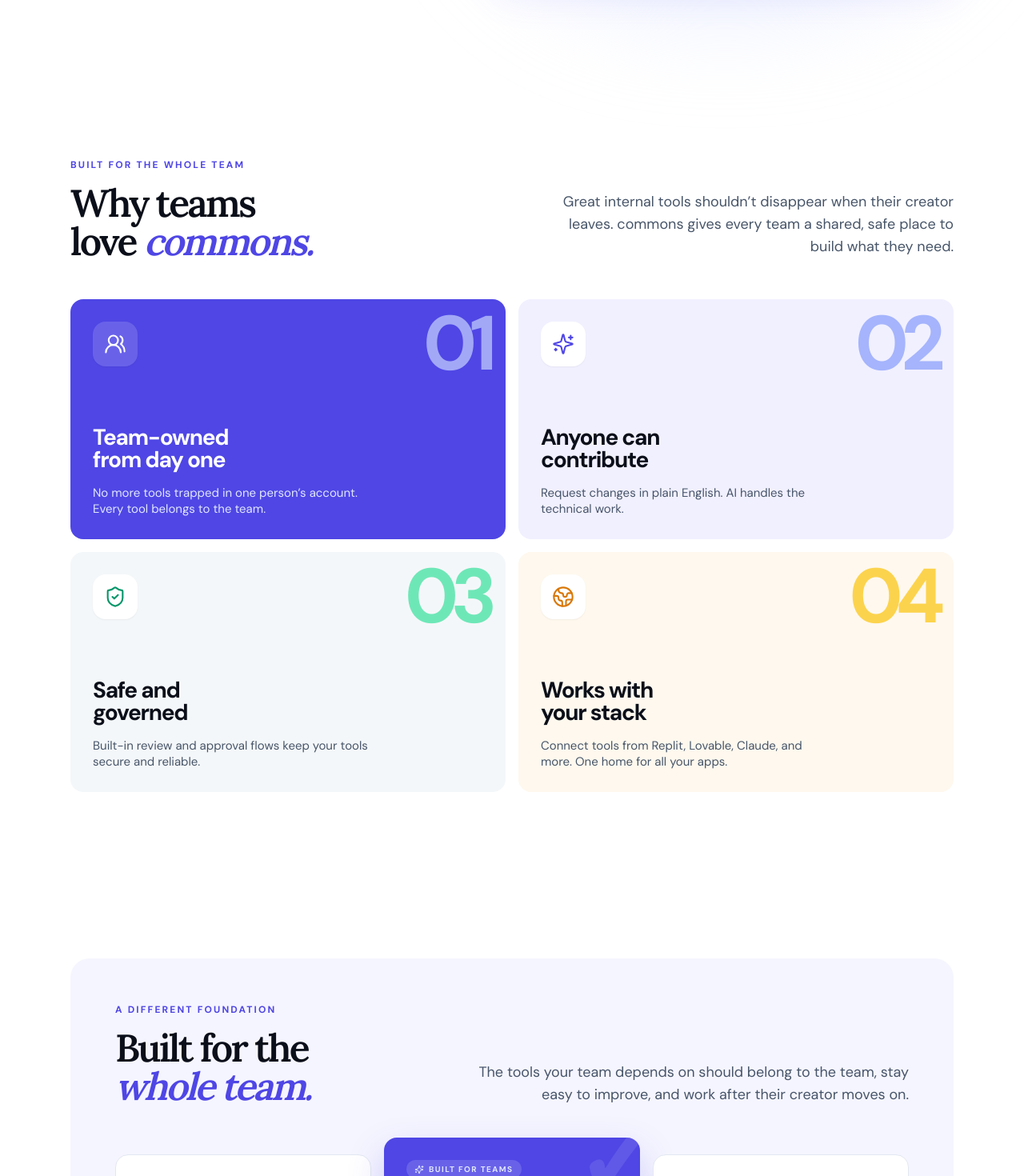
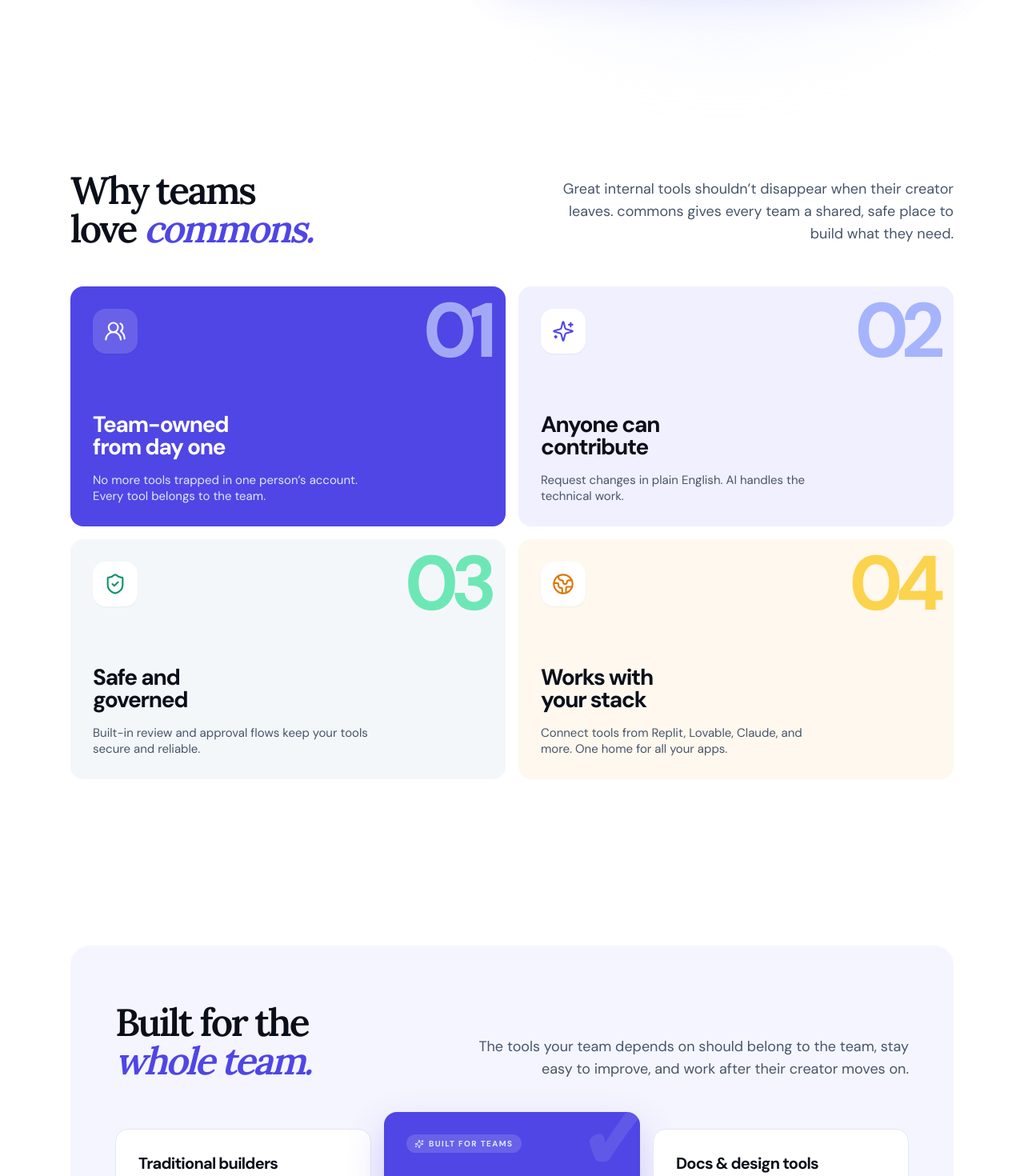
Before and after one commit to comuna-labs/landing-pad, a Next.js app: page / in a window 1280 px wide. Shown: the part 671-2141 px from the top of the page at 80% size. Built offline with nearby package versions, Linux system fonts and the light colour scheme.

Commit message:
feat: remove unneeded titles

```diff
--- a/components/Comparison.tsx
+++ b/components/Comparison.tsx
@@ -23,7 +23,6 @@
     <div className="overflow-hidden rounded-3xl bg-[#F5F5FF] px-5 py-8 sm:px-10 sm:py-12 lg:px-14 lg:py-14">
       <div className="grid gap-8 lg:grid-cols-[0.75fr_1.25fr] lg:items-end">
         <div>
-          <p className="text-xs font-bold uppercase tracking-[0.18em] text-indigo-600">A different foundation</p>
           <h2 className="font-display mt-4 text-4xl font-semibold leading-[0.98] tracking-[-0.055em] text-ink sm:text-5xl">Built for the<br /><span className="italic text-indigo-600">whole team.</span></h2>
         </div>
         <p className="ml-auto max-w-xl text-right text-base leading-7 text-slate-600 sm:text-lg">The tools your team depends on should belong to the team, stay easy to improve, and work after their creator moves on.</p>
--- a/components/Features.tsx
+++ b/components/Features.tsx
@@ -47,7 +47,6 @@
   return <section id="how-it-works" className="mx-auto max-w-6xl px-6 py-20 sm:py-28">
     <div className="grid gap-8 lg:grid-cols-[0.72fr_1.28fr] lg:items-end">
       <div>
-        <p className="text-xs font-bold uppercase tracking-[0.18em] text-indigo-600">Built for the whole team</p>
         <h2 className="font-display mt-4 max-w-md text-4xl font-semibold leading-[0.98] tracking-[-0.055em] text-ink sm:text-5xl">Why teams<br />love <span className="italic text-indigo-600">commons.</span></h2>
       </div>
       <p className="ml-auto max-w-lg text-right text-base leading-7 text-slate-600 lg:pb-1 sm:text-lg">Great internal tools shouldn’t disappear when their creator leaves. commons gives every team a shared, safe place to build what they need.</p>
```
